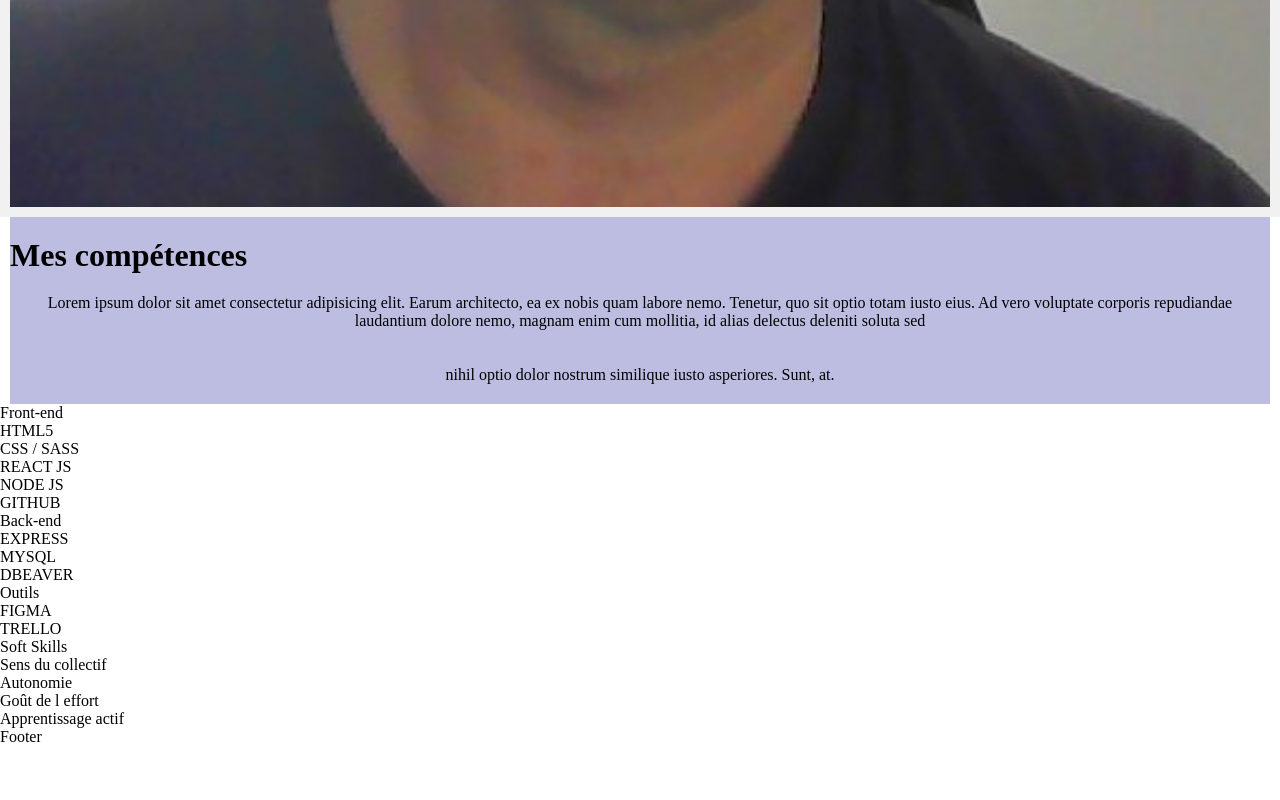
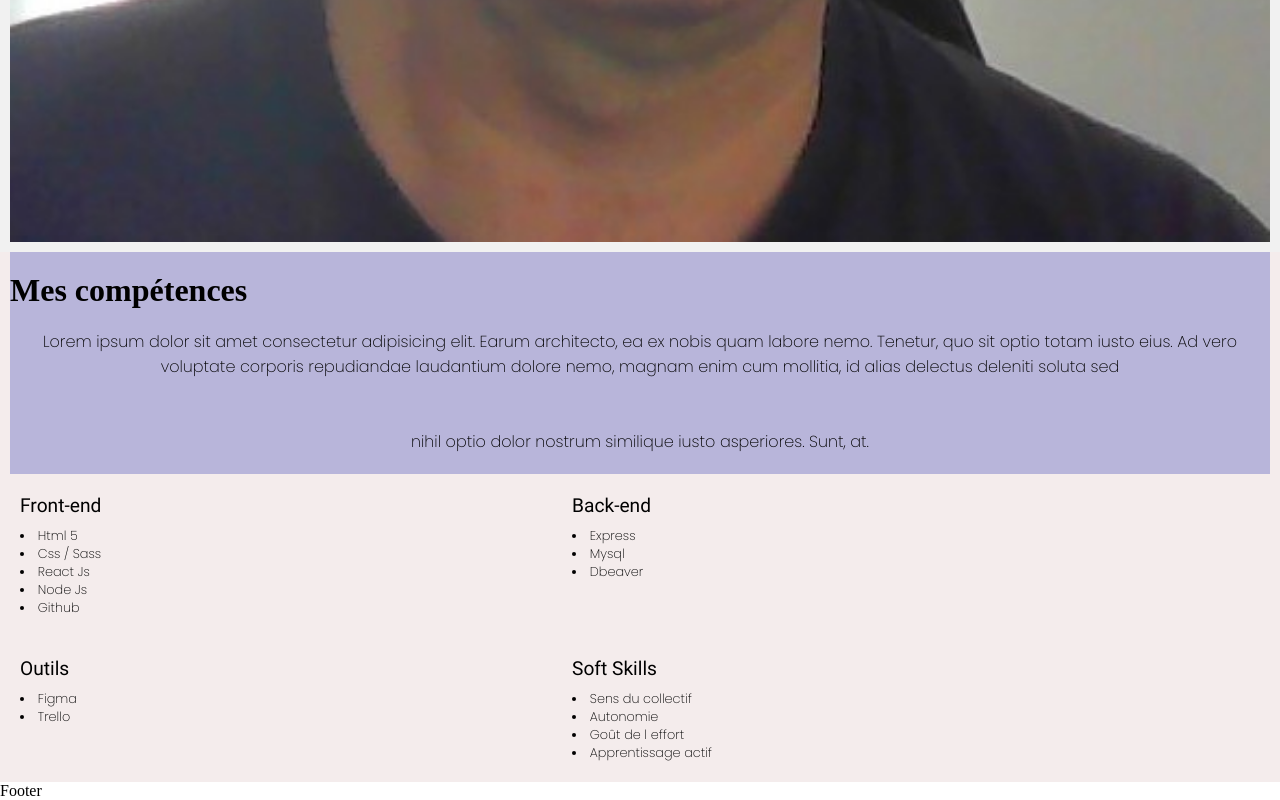
Before and after one commit to davidduranty/portfolio_Duranty_David, a React (Vite) app in the folder frontend/: page / in a window 1280 px wide. Shown: the part 2142-2942 px from the top of the page. Before the commit the page ends 2888 px from the top, so only its background shows below. Built offline with nearby package versions, Linux system fonts and the light colour scheme.

Commit message:
add skills components

```diff
--- a/frontend/src/components/about/About.jsx
+++ b/frontend/src/components/about/About.jsx
@@ -1,6 +1,6 @@
 function About() {
   return (
-    <div className="container-about">
+    <div className="container">
       <div className="content-about">
         <h1>A propos</h1>
         <p>
@@ -17,19 +17,6 @@ function About() {
       <div className="img-about">
         <img className="img" src="moi.jpg" alt="photo david duranty" />
       </div>
-      <div className="content-about">
-        <h1>Mes compétences</h1>
-        <p>
-          Lorem ipsum dolor sit amet consectetur adipisicing elit. Earum
-          architecto, ea ex nobis quam labore nemo. Tenetur, quo sit optio totam
-          iusto eius. Ad vero voluptate corporis repudiandae laudantium dolore
-          nemo, magnam enim cum mollitia, id alias delectus deleniti soluta sed{" "}
-          <br />
-          <br />
-          <br />
-          nihil optio dolor nostrum similique iusto asperiores. Sunt, at.
-        </p>
-      </div>
     </div>
   );
 }
--- a/frontend/src/components/about/_about.scss
+++ b/frontend/src/components/about/_about.scss
@@ -1,18 +1,7 @@
-.container-about {
+.container {
   display: flex;
   flex-direction: column;
-  .content-about {
-    margin: 0 10px;
-    background: rgba(149, 149, 209, 0.618);
-
-    h1 {
-      margin: 20px 0;
-    }
-    p {
-      margin-bottom: 20px;
-      text-align: center;
-    }
-  }
+  background: rgba(236, 223, 223, 0.589);
   .img-about {
     aspect-ratio: 1.38 / 1;
     border: 10px solid #f1f1f1;
--- a/frontend/src/components/header/_header.scss
+++ b/frontend/src/components/header/_header.scss
@@ -3,7 +3,6 @@
   margin: 0 2%;
 
   img {
-    border: 1px solid red;
     block-size: 100%;
     inline-size: 100%;
     aspect-ratio: 1.38 / 1;
--- a/frontend/src/components/skills/Skills.jsx
+++ b/frontend/src/components/skills/Skills.jsx
@@ -1,24 +1,38 @@
 function Skills() {
   return (
-    <div className="skills container">
+    <div className="container">
+      <div className="content-about">
+        <h1>Mes compétences</h1>
+        <p>
+          Lorem ipsum dolor sit amet consectetur adipisicing elit. Earum
+          architecto, ea ex nobis quam labore nemo. Tenetur, quo sit optio totam
+          iusto eius. Ad vero voluptate corporis repudiandae laudantium dolore
+          nemo, magnam enim cum mollitia, id alias delectus deleniti soluta sed{" "}
+          <br />
+          <br />
+          <br />
+          nihil optio dolor nostrum similique iusto asperiores. Sunt, at.
+        </p>
+      </div>
+      <div className="skills-container">
         <div className="front-skills-container">
           <p>Front-end</p>
-        <li>HTML5</li>
-        <li>CSS / SASS</li>
-        <li>REACT JS</li>
-        <li>NODE JS</li>
-        <li>GITHUB</li>
+          <li>Html 5</li>
+          <li>Css / Sass</li>
+          <li>React Js</li>
+          <li>Node Js</li>
+          <li>Github</li>
         </div>
         <div className="back-skills-container">
           <p>Back-end</p>
-        <li>EXPRESS</li>
-        <li>MYSQL</li>
-        <li>DBEAVER</li>
+          <li>Express</li>
+          <li>Mysql</li>
+          <li>Dbeaver</li>
         </div>
         <div className="tool-skills-container">
           <p>Outils</p>
-        <li>FIGMA</li>
-        <li>TRELLO</li>
+          <li>Figma</li>
+          <li>Trello</li>
         </div>
         <div className="more-skills-container">
           <p>Soft Skills</p>
@@ -28,6 +42,7 @@ function Skills() {
           <li>Apprentissage actif</li>
         </div>
       </div>
+    </div>
   );
 }
 
--- a/frontend/src/components/skills/_skills.scss
+++ b/frontend/src/components/skills/_skills.scss
@@ -0,0 +1,38 @@
+.container {
+  background: rgba(236, 223, 223, 0.589);
+  .content-about {
+    margin: 0 10px;
+    background: rgba(149, 149, 209, 0.618);
+
+    h1 {
+      margin: 20px 0;
+    }
+    p {
+      margin-bottom: 20px;
+      text-align: center;
+      font-family: "poppins";
+    }
+  }
+  .skills-container {
+    display: flex;
+    flex-wrap: wrap;
+    .front-skills-container,
+    .back-skills-container,
+    .tool-skills-container,
+    .more-skills-container {
+      margin: 20px;
+      block-size: 100%;
+      inline-size: 40%;
+      flex-direction: column;
+    }
+    p {
+      margin-bottom: 10px;
+      font-size: 1.2rem;
+      font-family: "roboto";
+    }
+    li {
+      font-family: "poppins";
+      font-size: 0.8rem;
+    }
+  }
+}
--- a/frontend/src/styles/_settings.scss
+++ b/frontend/src/styles/_settings.scss
@@ -16,6 +16,5 @@
   margin: 0;
   padding: 0;
   box-sizing: border-box;
-  list-style: none;
   text-decoration: none;
 }
```
Lines whose indentation alone changed are shown as unchanged.
